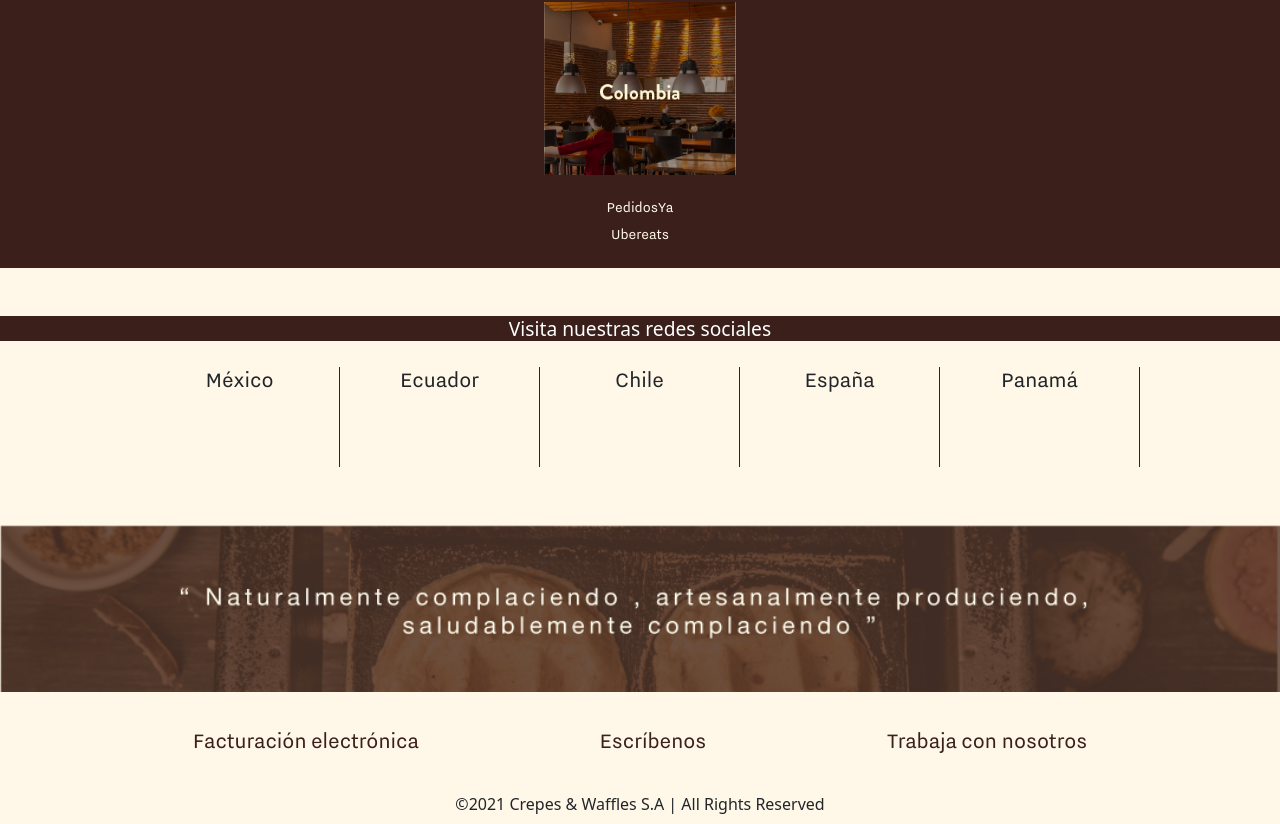
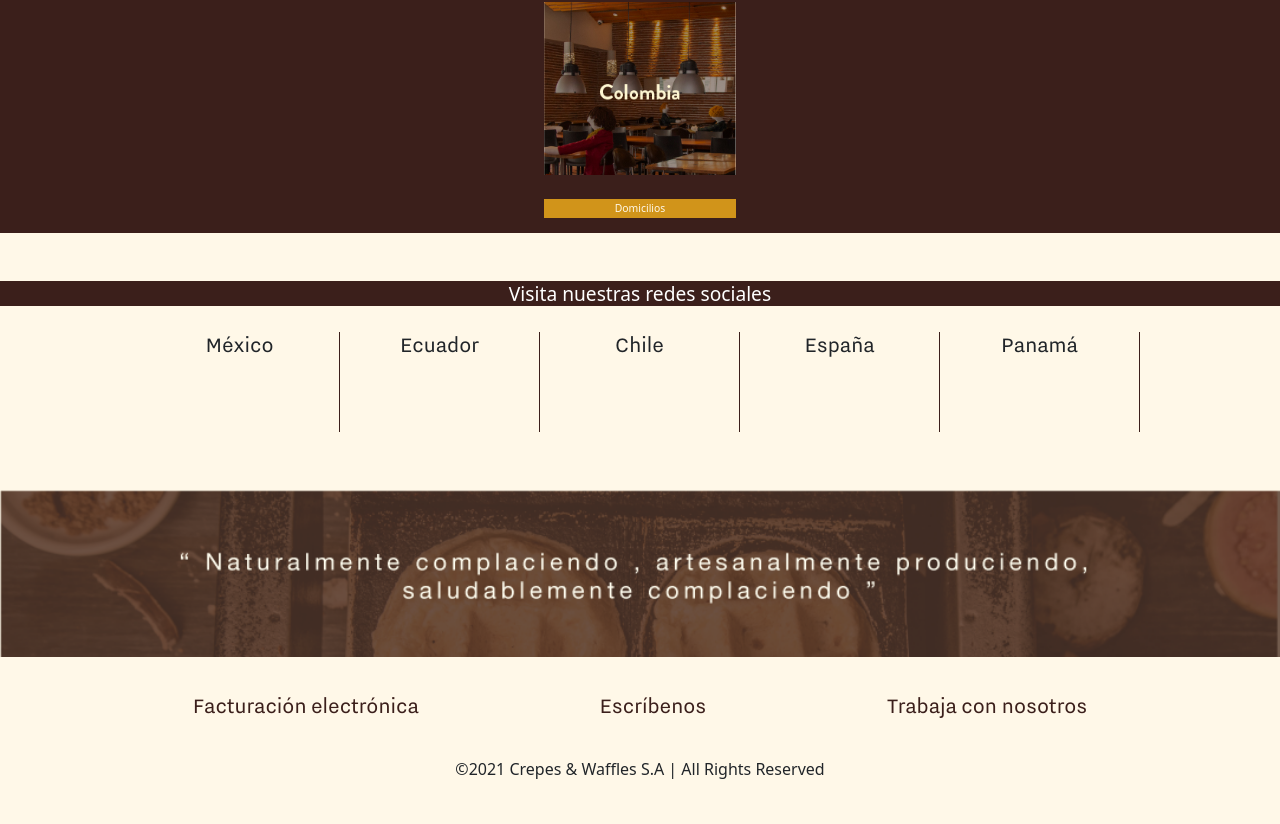
Before and after one commit to crepesywaffles/cyw-internacional, a Next.js app: page /Domicilios in a window 1280 px wide. Shown: the part 916-1740 px from the top of the page. After the commit the page ends 1705 px from the top, so only its background shows below. Built offline with nearby package versions, Linux system fonts and the light colour scheme; some icons are missing.

Commit message:
links de colombia

```diff
--- a/pages/Domicilios.js
+++ b/pages/Domicilios.js
@@ -70,9 +70,7 @@ export default function Domicilios() {
                 <Image src={colombiaimagen} width="200" height="180" priority objectFit="cover" layout="responsive"/>
                 {/* <h4>Panamá</h4> */}
                 <br/>
-
-                <h6>PedidosYa</h6>
-                <h6>Ubereats</h6>
+                <a href="https://crepesywaffles.com/domicilios">Domicilios</a>
                 </div>
             </div>
             <Redes/>
```
Also changed, not shown: componentes/Menus.js (+1 -1 lines).
